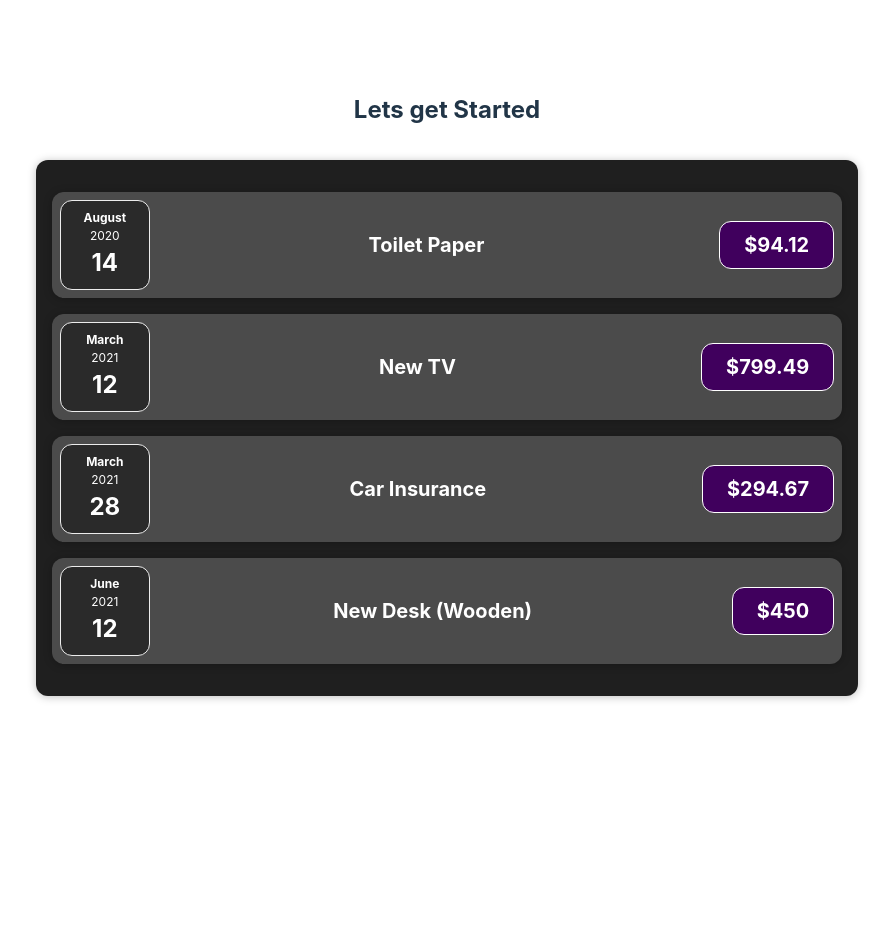
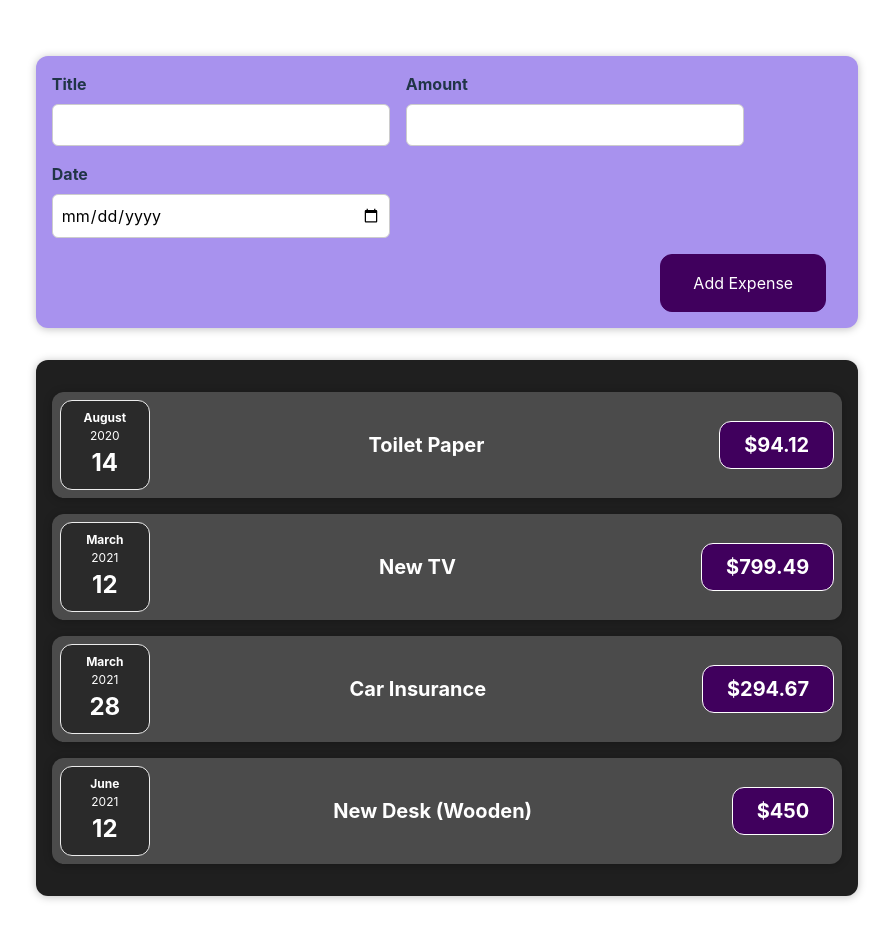
Before and after one commit to ANIKETROY11005/Expense-Tracker, a React (Vite) app: page / in a window 1280 px wide. Shown: the top 940 px of the page, without its empty margins (193-1086 px from the left). Before the commit the page ends 800 px from the top, so only its background shows below. Built offline with nearby package versions, Linux system fonts and the light colour scheme.

Commit message:
Added half of the user expense form and viewed useState in depth

```diff
--- a/src/App.jsx
+++ b/src/App.jsx
@@ -1,6 +1,6 @@
 
 import NewExpenses from './components/Expenses/NewExpenses';
-
+import NewExpense from './components/NewExpense/NewExpense';
 import './App.css'
 
 const App = () => {
@@ -28,7 +28,7 @@ const App = () => {
 
   return (
     <div>
-      <h2>Lets get Started</h2>
+      <NewExpense />
       <NewExpenses expenses={expenses} />
 
     </div>
--- /dev/null
+++ b/src/components/NewExpense/ExpenseForm.css
@@ -0,0 +1,26 @@
+.new-expense__controls {
+    display: flex;
+    flex-wrap: wrap;
+    gap: 1rem;
+    margin-bottom: 1rem;
+    text-align: left;
+  }
+
+  .new-expense__control label {
+    font-weight: bold;
+    margin-bottom: 0.5rem;
+    display: block;
+  }
+
+  .new-expense__control input {
+    font: inherit;
+    padding: 0.5rem;
+    border-radius: 6px;
+    border: 1px solid #ccc;
+    width: 20rem;
+    max-width: 100%;
+  }
+
+  .new-expense__actions {
+    text-align: right;
+  }
--- /dev/null
+++ b/src/components/NewExpense/ExpenseForm.jsx
@@ -0,0 +1,64 @@
+import { useState } from 'react';
+import './ExpenseForm.css';
+
+const ExpenseForm = () => {
+
+    const [enteredTitle, setEnteredTitle] = useState('');
+    const [enteredAmount, setEnteredAmount] = useState('');
+    const [enteredDate, setEnteredDate] = useState('');
+
+    // const [userInput, setUserInput] = useState({
+    //     enteredTitle: '',
+    //     enteredAmount: '',
+    //     enteredDate: ''
+    // });
+
+    const titleChangeHandler = (event) => {
+        setEnteredTitle(event.target.value);
+        // setUserInput({
+        //     ...userInput,
+        //     enteredTitle: event.target.value,
+        // })
+        // setUserInput((prevState) => {
+        //     return { ...prevState, enteredTitle: event.target.value };
+        // });
+    };
+    const amountChangeHandler = (event) => {
+        setEnteredAmount(event.target.value);
+        // setUserInput({
+        //     ...userInput,
+        //     enteredAmount: event.target.value,
+        // })
+    };
+    const dateChangeHandler = (event) => {
+        setEnteredDate(event.target.value);
+        // setUserInput({
+        //     ...userInput,
+        //     enteredDate: event.target.value,
+        // })
+    };
+
+    return (
+        <form>
+            <div className='new-expense__controls'>
+                <div className='new-expense__control'>
+                    <label>Title</label>
+                    <input type='text' onChange={titleChangeHandler} />
+                </div>
+                <div className='new-expense__control'>
+                    <label>Amount</label>
+                    <input type='number' min={"0.01"} step="0.01" onChange={amountChangeHandler} />
+                </div>
+                <div className='new-expense__control'>
+                    <label>Date</label>
+                    <input type='date' min={"2019-01-01"} max="2022-12-31" onChange={dateChangeHandler} />
+                </div>
+            </div>
+            <div className='new-expense__actions'>
+                <button type='submit'>Add Expense</button>
+            </div>
+        </form>
+    )
+}
+
+export default ExpenseForm;
--- /dev/null
+++ b/src/components/NewExpense/NewExpense.css
@@ -0,0 +1,38 @@
+.new-expense {
+    background-color: #a892ee;
+    padding: 1rem;
+    margin: 2rem auto;
+    width: 50rem;
+    max-width: 95%;
+    border-radius: 12px;
+    text-align: center;
+    box-shadow: 0 1px 8px rgba(0, 0, 0, 0.25);
+  }
+
+  .new-expense button {
+    font: inherit;
+    cursor: pointer;
+    padding: 1rem 2rem;
+    border: 1px solid #40005d;
+    background-color: #40005d;
+    color: white;
+    border-radius: 12px;
+    margin-right: 1rem;
+  }
+
+  .new-expense button:hover,
+  .new-expense button:active {
+    background-color: #510674;
+    border-color: #510674;
+  }
+
+  .new-expense button.alternative {
+    color: #220131;
+    border-color: transparent;
+    background-color: transparent;
+  }
+
+  .new-expense button.alternative:hover,
+  .new-expense button.alternative:active {
+    background-color: #ddb3f8;
+  }
--- /dev/null
+++ b/src/components/NewExpense/NewExpense.jsx
@@ -0,0 +1,12 @@
+import ExpenseForm from './ExpenseForm';
+
+import './NewExpense.css';
+const NewExpense = () => {
+    return (
+        <div className='new-expense'>
+            <ExpenseForm />
+        </div>
+    )
+};
+
+export default NewExpense;
```
